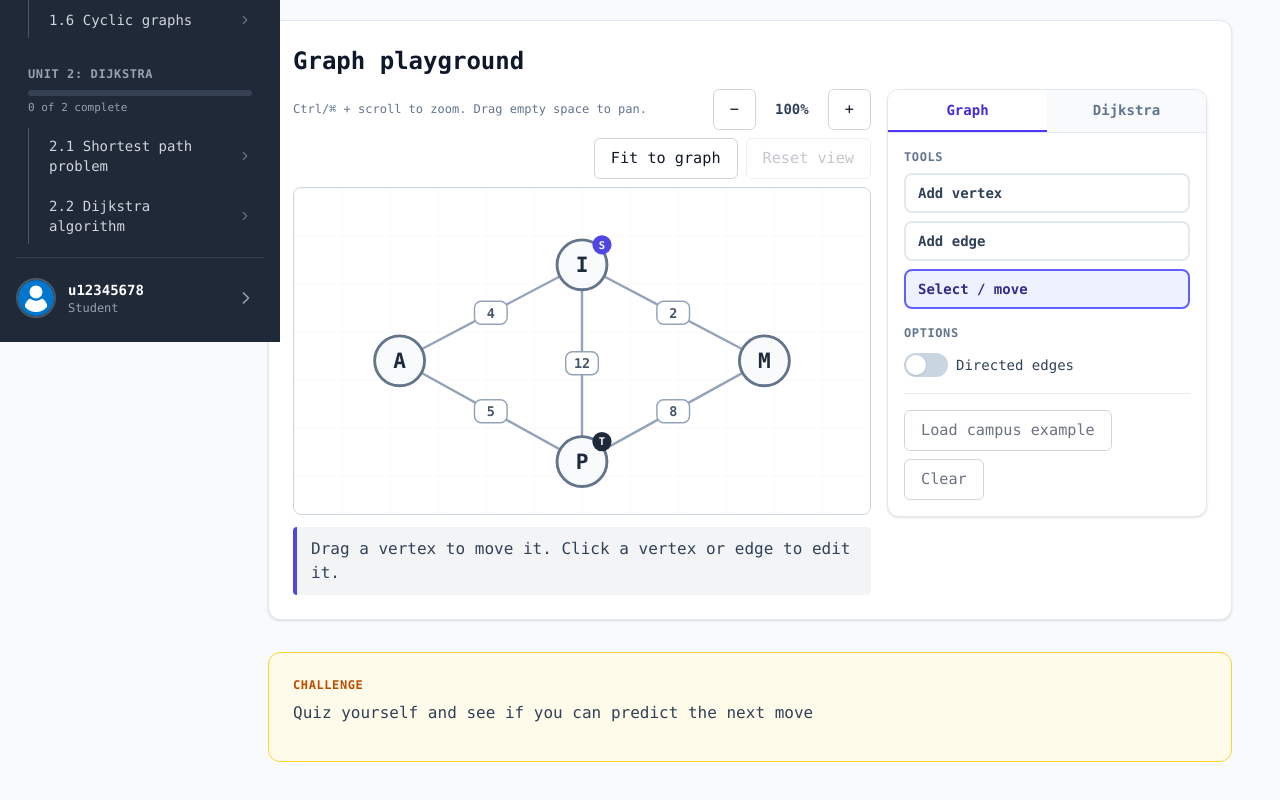
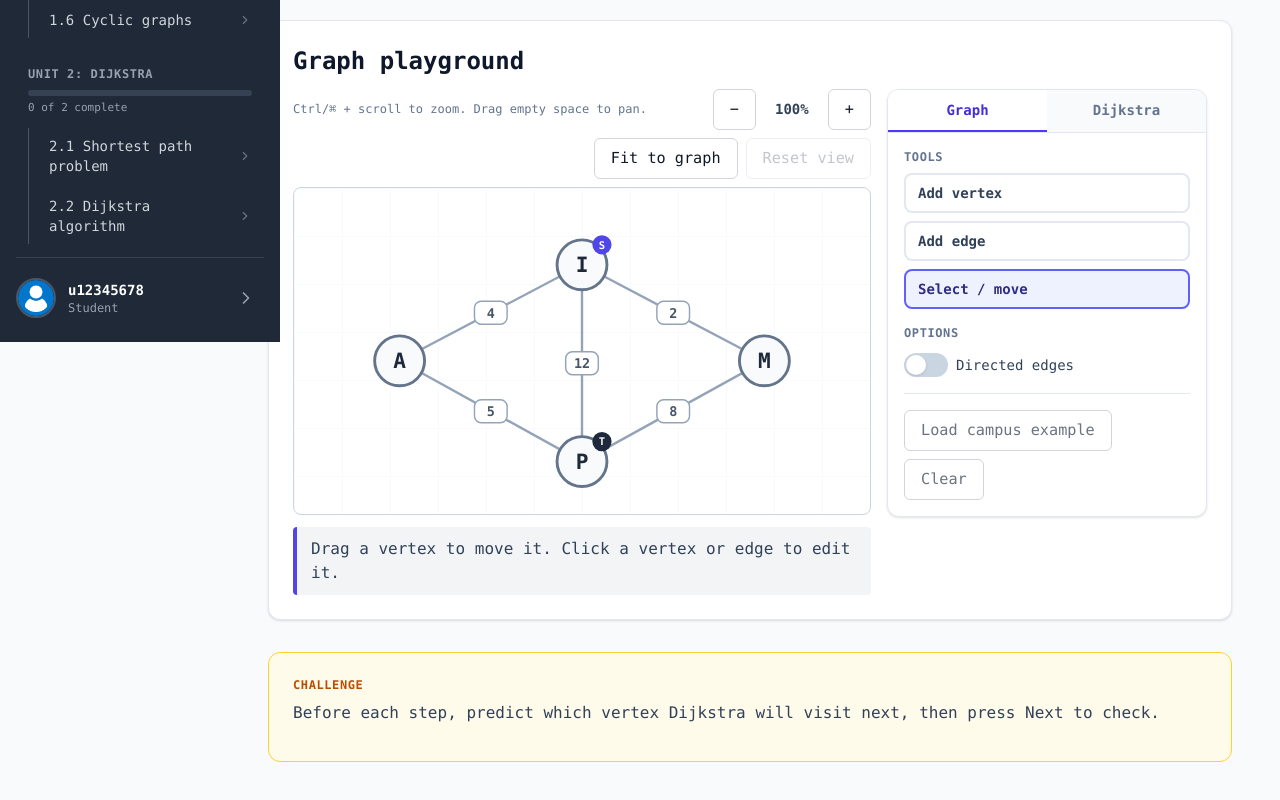
Before and after one commit to kbDevHub/COS750Exam, a React (Vite) app in the folder frontend/: page /sandbox in a window 1280 px wide. Shown: the part 458-1258 px from the top of the page. Built offline with nearby package versions, Linux system fonts and the light colour scheme.

Commit message:
fix(sandbox): reword the challenge as a self-check

```diff
--- a/frontend/src/pages/Sandbox.jsx
+++ b/frontend/src/pages/Sandbox.jsx
@@ -1068,7 +1068,7 @@ export default function Sandbox() {
 
             <section className="rounded-xl border border-amber-300 bg-amber-50 p-6">
                 <p className="mb-2 text-xs font-bold uppercase tracking-wider text-amber-700">Challenge</p>
-                <p className="mb-3">Quiz yourself and see if you can predict the next move </p>
+                <p className="mb-3">Before each step, predict which vertex Dijkstra will visit next, then press Next to check.</p>
             </section>
         </div>
     );
```
